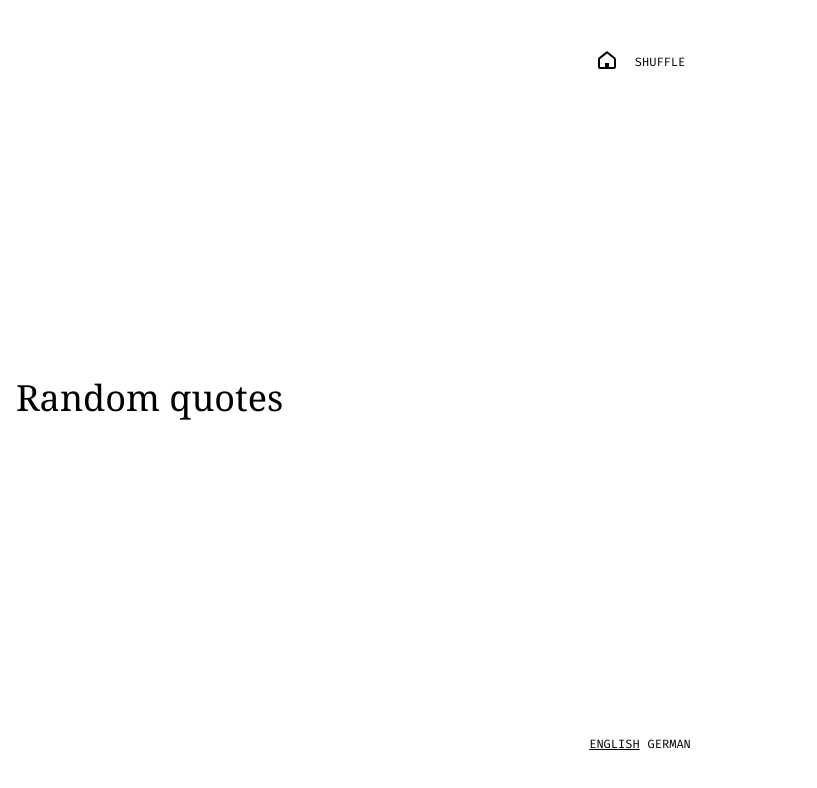
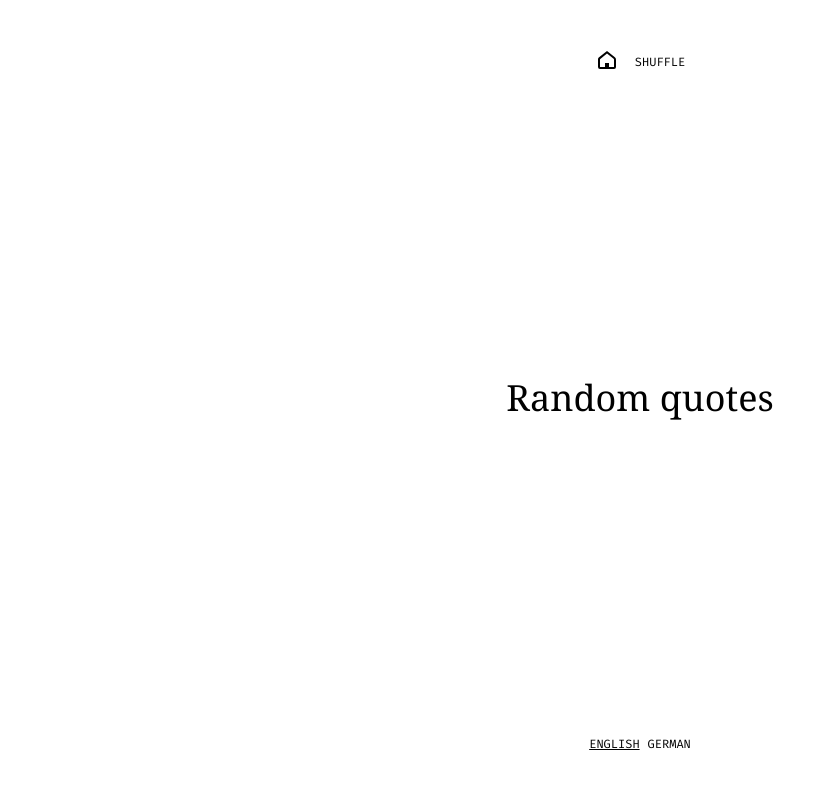
Before and after one commit to cewald/website, a Nuxt app: page / in a window 1280 px wide. Shown: the top 788 px of the page, without its empty margins (0-817 px from the left). Built offline with nearby package versions, Linux system fonts and the light colour scheme.

Commit message:
Add styling

```diff
--- a/src/layouts/default.vue
+++ b/src/layouts/default.vue
@@ -19,7 +19,7 @@ useHead({
 <template>
   <div class="flex min-h-screen flex-col items-center justify-between px-4 py-12">
     <TopNavigation class="mb-8" />
-    <div class="w-full font-serif">
+    <div class="container mx-auto font-serif">
       <slot />
     </div>
     <LanguageSwitch class="mt-8" />
--- a/src/pages/index.vue
+++ b/src/pages/index.vue
@@ -3,8 +3,8 @@ const { t } = useI18n()
 </script>
 
 <template>
-  <div>
-    <h1 class="mb-4 block text-4xl">
+  <div class="text-center">
+    <h1 class="mb-4 text-4xl">
       {{ t('Random quotes') }}
     </h1>
   </div>
```
